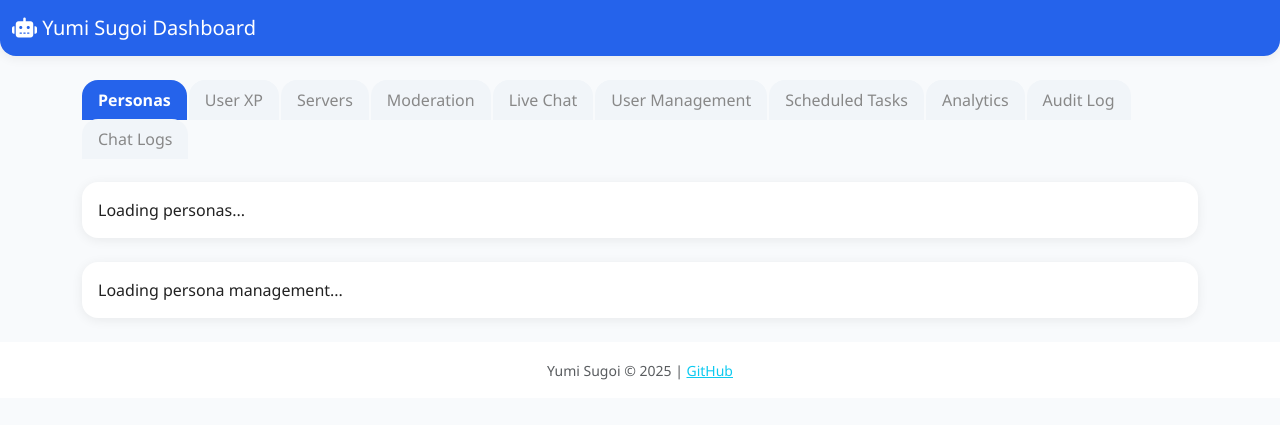
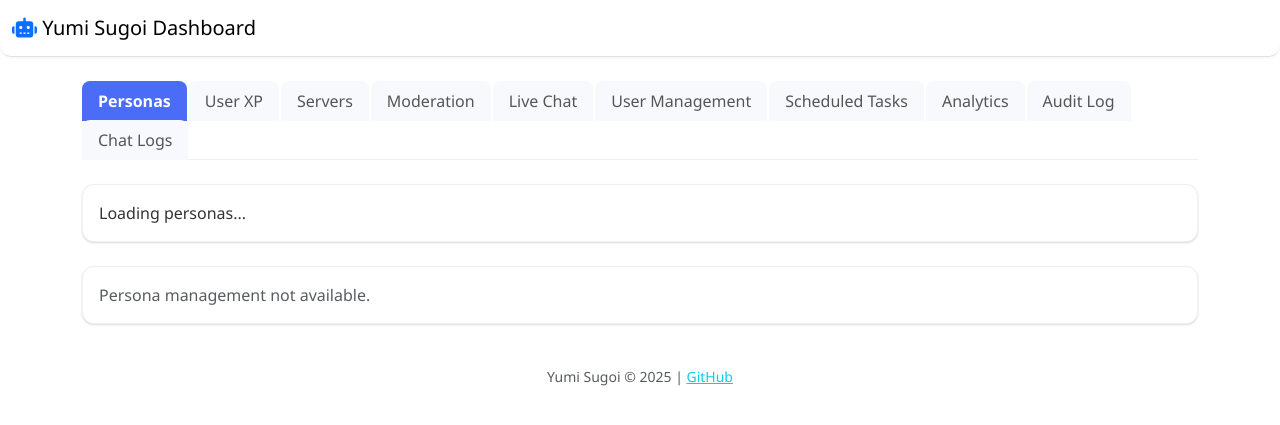
Before and after one commit to Diabloxx/Yumi-Sugoi, a Python web app: template bot_core/templates/dashboard.html in a window 1280 px wide. Shown: the top 425 px of the page. Run offline with Jinja, Linux system fonts and the light colour scheme; the template is opened without the code that fills it, so the values that code supplies are empty.

Commit message:
Fix: Lockdown command behavior and UI improvements
Fixed an issue where the lockdown command was incorrectly changing channel permissions instead of just restricting Yumi's responses to the locked channel. Also updated the dashboard UI with a modern white design and fixed issues with Live Chat and User Management tabs.

```diff
--- a/bot_core/static/dashboard.css
+++ b/bot_core/static/dashboard.css
@@ -1,31 +1,31 @@
 body {
-  background: #f8fafc;
-  color: #222;
+  background: #ffffff;
+  color: #333;
   font-family: 'Segoe UI', Arial, sans-serif;
 }
 .card {
   background: #fff;
-  border-radius: 1rem;
-  box-shadow: 0 2px 12px 0 rgba(0,0,0,0.07);
-  border: none;
-  color: #222;
+  border-radius: 0.75rem;
+  box-shadow: 0 1px 3px rgba(0,0,0,0.05), 0 1px 2px rgba(0,0,0,0.1);
+  border: 1px solid #f0f0f0;
+  color: #333;
 }
 .nav-tabs .nav-link {
-  color: #888;
+  color: #555;
   font-weight: 500;
   border: none;
-  border-radius: 1rem 1rem 0 0;
-  background: #f1f5f9;
+  border-radius: 0.5rem 0.5rem 0 0;
+  background: #f7f9fc;
   margin-right: 2px;
   transition: background 0.2s, color 0.2s;
 }
 .nav-tabs .nav-link.active {
   color: #fff;
-  background: #2563eb;
+  background: #4a6cf7;
   font-weight: 600;
 }
 .nav-tabs {
-  border-bottom: none;
+  border-bottom: 1px solid #f0f0f0;
 }
 .tab-content {
   margin-top: 1.5rem;
@@ -39,23 +39,23 @@ body {
   border-bottom: none;
 }
 .bg-primary, .btn-primary {
-  background: #2563eb !important;
+  background: #4a6cf7 !important;
   border: none;
 }
 .bg-success, .btn-success {
-  background: #22c55e !important;
+  background: #4ade80 !important;
   border: none;
 }
 .bg-danger, .btn-danger {
-  background: #ef4444 !important;
+  background: #f43f5e !important;
   border: none;
 }
 .bg-info, .btn-info {
-  background: #0ea5e9 !important;
+  background: #38bdf8 !important;
   border: none;
 }
 .bg-secondary, .btn-secondary {
-  background: #64748b !important;
+  background: #94a3b8 !important;
   border: none;
 }
 .bg-dark, .btn-dark {
@@ -63,24 +63,24 @@ body {
   border: none;
 }
 .list-group-item {
-  background: #f8fafc;
-  border: none;
+  background: #ffffff;
+  border: 1px solid #f0f0f0;
   border-radius: 0.5rem;
   margin-bottom: 0.3rem;
-  color: #222;
+  color: #333;
 }
 .form-control, .form-select {
-  background: #f1f5f9;
+  background: #ffffff;
   border-radius: 0.5rem;
   border: 1px solid #e5e7eb;
-  color: #222;
+  color: #333;
 }
 .alert {
   border-radius: 0.5rem;
 }
 .navbar {
-  border-radius: 0 0 1rem 1rem;
-  box-shadow: 0 2px 12px 0 rgba(0,0,0,0.07);
+  border-radius: 0 0 0.75rem 0.75rem;
+  box-shadow: 0 1px 3px rgba(0,0,0,0.05);
 }
 footer {
   color: #888;
--- a/bot_core/templates/dashboard.html
+++ b/bot_core/templates/dashboard.html
@@ -12,9 +12,9 @@
     <!-- Custom styles moved to dashboard.css -->
 </head>
 <body>
-<nav class="navbar navbar-expand-lg navbar-dark bg-primary mb-4">
+<nav class="navbar navbar-expand-lg navbar-light bg-white mb-4 border-bottom">
   <div class="container-fluid">
-    <a class="navbar-brand" href="#"><i class="fa-solid fa-robot"></i> Yumi Sugoi Dashboard</a>
+    <a class="navbar-brand" href="#"><i class="fa-solid fa-robot text-primary"></i> Yumi Sugoi Dashboard</a>
   </div>
 </nav>
 <div class="container">
@@ -83,12 +83,23 @@
       </div>
       <div class="tab-pane fade" id="livechat" role="tabpanel">
         <div id="live-chat"></div>
-      </div>
-      <div class="tab-pane fade" id="usermanagement" role="tabpanel">
-        <div class="card mb-4"><div class="card-body" id="user-management">Loading user management...</div></div>
-      </div>
-      <div class="tab-pane fade" id="scheduled" role="tabpanel">
-        <div class="card mb-4"><div class="card-body" id="scheduled-tasks">Loading scheduled tasks...</div></div>
+      </div>      <div class="tab-pane fade" id="usermanagement" role="tabpanel">
+        <div class="card mb-4">
+          <div class="card-header">
+            <i class="fas fa-users"></i> User Management
+          </div>
+          <div class="card-body" id="user-management">Loading user management...</div>
+        </div>
+      </div><div class="tab-pane fade" id="scheduled" role="tabpanel">
+        <div class="card mb-4">
+          <div class="card-header d-flex justify-content-between align-items-center">
+            <span><i class="fas fa-calendar"></i> Scheduled Tasks</span>
+            <button class="btn btn-sm btn-primary" id="add-scheduled-btn"><i class="fas fa-plus"></i> Add Task</button>
+          </div>
+          <div class="card-body">
+            <div id="scheduled-list">Loading scheduled tasks...</div>
+          </div>
+        </div>
       </div>
       <div class="tab-pane fade" id="analytics" role="tabpanel">
         <div class="card mb-4">
--- a/requirements.txt
+++ b/requirements.txt
@@ -2,7 +2,9 @@ discord.py>=2.3.2
 transformers>=4.36.2
 python-dotenv>=1.0.0
 torch>=2.0.0
-openai>=1.0.0
 requests>=2.31.0
 beautifulsoup4>=4.12.3
-Flask
+Flask>=2.3.0
+Pillow>=10.0.0  # For image handling
+# Note: Ollama integration uses the requests library for API calls
+# No OpenAI dependency needed
```
Also changed, not shown: UPDATE_SUMMARY.md (added, +43 -0 lines), bot_core/main.py (+9 -9 lines), CHANGELOG.md, COMMIT_MESSAGE.md (added), README.md, 1 other file.
